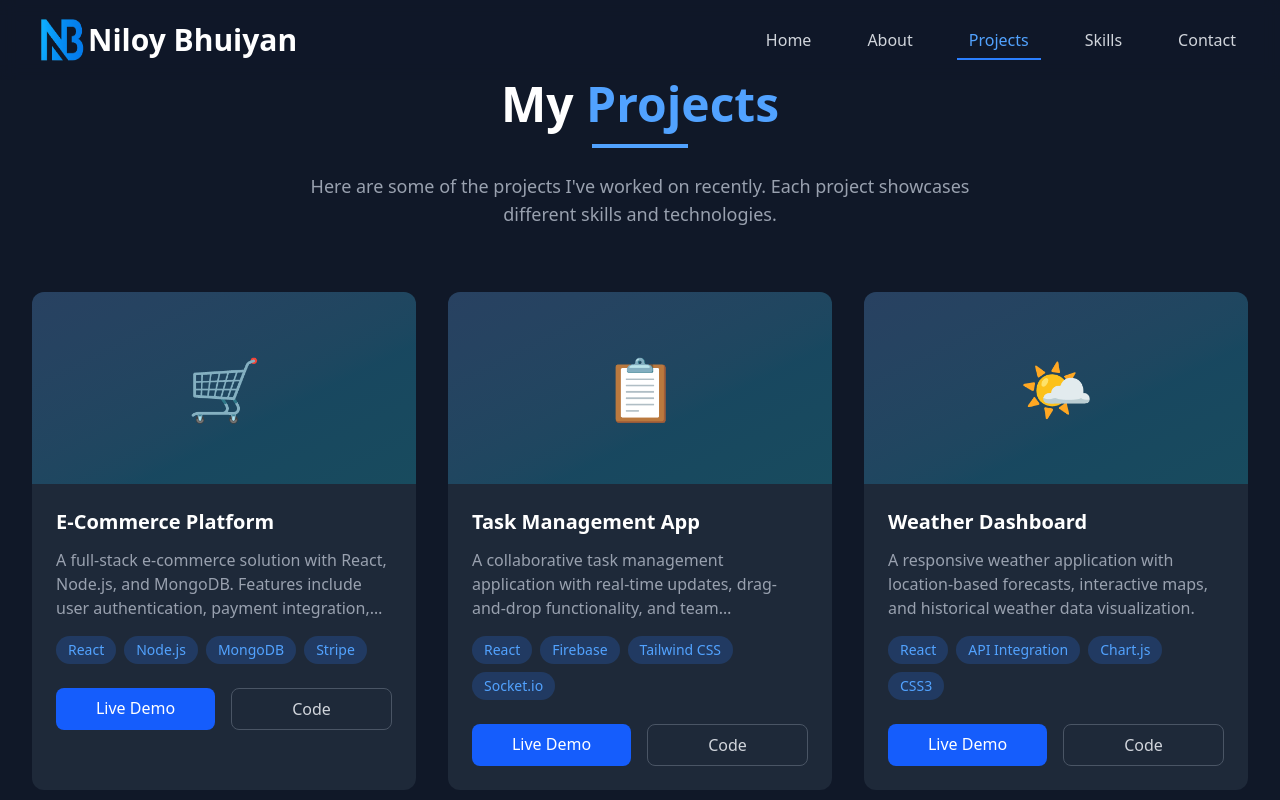
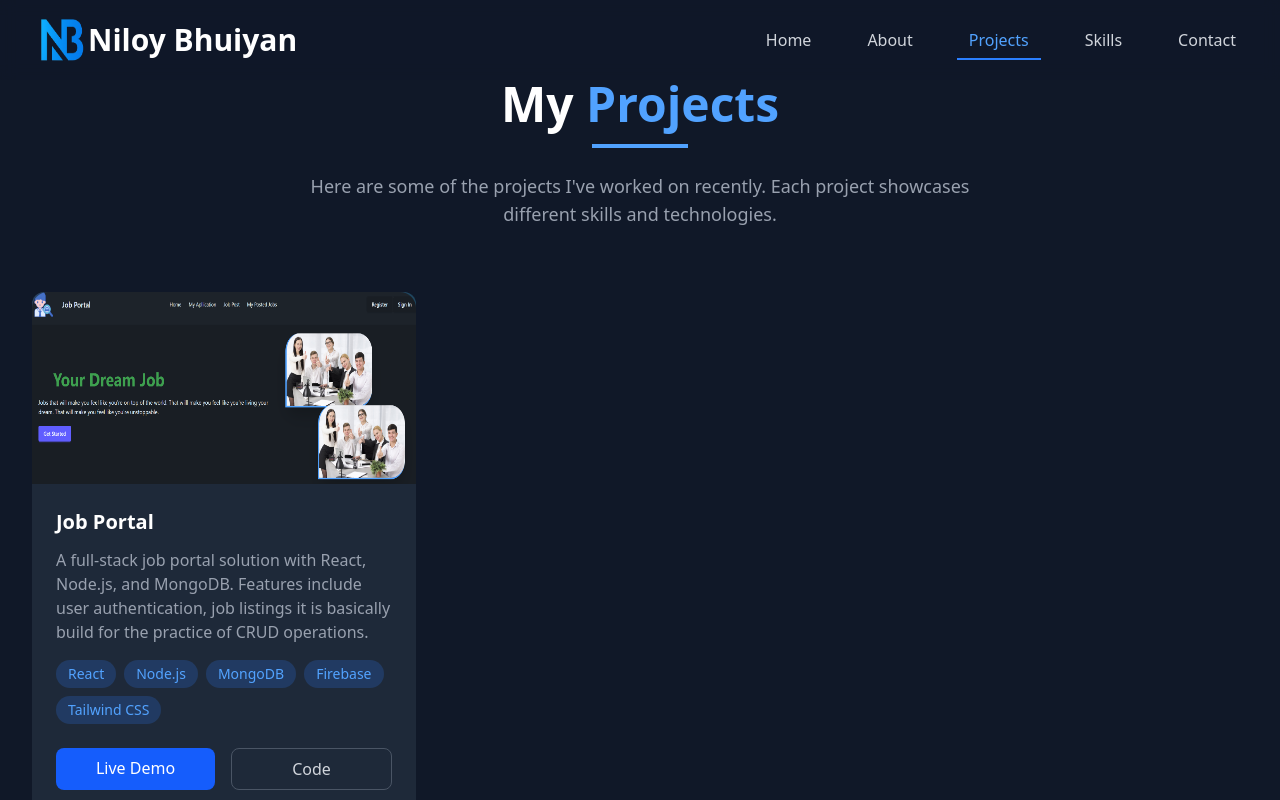
Before and after one commit to niloy8/Portfolioo, a React (Vite) app in the folder Niloy Devfolio/: page /projects in a window 1280 px wide. Shown: the top 800 px of the page. Built offline with nearby package versions, Linux system fonts and the light colour scheme.

Commit message:
Updated Components

```diff
--- a/Niloy Devfolio/src/Components/Projects/Project.tsx
+++ b/Niloy Devfolio/src/Components/Projects/Project.tsx
@@ -1,6 +1,6 @@
 import type { FC } from 'react';
 import { useEffect } from 'react';
-
+import firstProject from "../../assets/image.png"
 const Projects: FC = () => {
     useEffect(() => {
         // Scroll to top on page load
@@ -10,58 +10,14 @@ const Projects: FC = () => {
     const projects = [
         {
             id: 1,
-            title: "E-Commerce Platform",
-            description: "A full-stack e-commerce solution with React, Node.js, and MongoDB. Features include user authentication, payment integration, and admin dashboard.",
-            image: "🛒",
-            tags: ["React", "Node.js", "MongoDB", "Stripe"],
-            liveLink: "#",
-            githubLink: "#"
+            title: "Job Portal",
+            description: "A full-stack job portal solution with React, Node.js, and MongoDB. Features include user authentication, job listings it is basically build for the practice of CRUD operations.",
+            image: firstProject,
+            tags: ["React", "Node.js", "MongoDB", "Firebase", "Tailwind CSS"],
+            liveLink: "https://job-portal-ad35b.firebaseapp.com/",
+            githubLink: "https://github.com/niloy8/Job-Portal-Project"
         },
-        {
-            id: 2,
-            title: "Task Management App",
-            description: "A collaborative task management application with real-time updates, drag-and-drop functionality, and team collaboration features.",
-            image: "📋",
-            tags: ["React", "Firebase", "Tailwind CSS", "Socket.io"],
-            liveLink: "#",
-            githubLink: "#"
-        },
-        {
-            id: 3,
-            title: "Weather Dashboard",
-            description: "A responsive weather application with location-based forecasts, interactive maps, and historical weather data visualization.",
-            image: "🌤️",
-            tags: ["React", "API Integration", "Chart.js", "CSS3"],
-            liveLink: "#",
-            githubLink: "#"
-        },
-        {
-            id: 4,
-            title: "Social Media App",
-            description: "A full-featured social media platform with posts, comments, likes, real-time chat, and user profiles.",
-            image: "📱",
-            tags: ["React", "Express.js", "PostgreSQL", "Socket.io"],
-            liveLink: "#",
-            githubLink: "#"
-        },
-        {
-            id: 5,
-            title: "Portfolio Website",
-            description: "A modern, responsive portfolio website showcasing projects and skills with smooth animations and dark theme.",
-            image: "💼",
-            tags: ["React", "TypeScript", "Tailwind CSS", "Framer Motion"],
-            liveLink: "#",
-            githubLink: "#"
-        },
-        {
-            id: 6,
-            title: "Blog Platform",
-            description: "A content management system for bloggers with rich text editor, categories, tags, and SEO optimization.",
-            image: "📝",
-            tags: ["Next.js", "Prisma", "PostgreSQL", "TailwindCSS"],
-            liveLink: "#",
-            githubLink: "#"
-        }
+
     ];
 
     return (
@@ -88,13 +44,13 @@ const Projects: FC = () => {
                         >
                             {/* Project Image */}
                             <div className="h-48 bg-gradient-to-br from-blue-400/20 to-cyan-400/20 flex items-center justify-center">
-                                <span className="text-6xl">{project.image}</span>
+                                <span className="text-6xl"><img className='h-48 rounded-t-2xl' src={project.image} alt="Project-1" /></span>
                             </div>
 
                             {/* Project Content */}
                             <div className="p-6">
                                 <h3 className="text-xl font-bold text-white mb-3">{project.title}</h3>
-                                <p className="text-gray-400 mb-4 line-clamp-3">{project.description}</p>
+                                <p className="text-gray-400 mb-4">{project.description}</p>
 
                                 {/* Tags */}
                                 <div className="flex flex-wrap gap-2 mb-6">
@@ -132,15 +88,15 @@ const Projects: FC = () => {
                     ))}
                 </div>
 
-                {/* View All Projects Button */}
-                <div className="text-center mt-12 animate-fade-in-up animation-delay-1000">
+                {/* View All Projects Button  if needed in future*/}
+                {/* <div className="text-center mt-12 animate-fade-in-up animation-delay-1000">
                     <a
                         href="#"
                         className="inline-block px-8 py-4 border border-blue-400 text-blue-400 hover:bg-blue-400 hover:text-white rounded-lg transition-all duration-300 transform hover:scale-105"
                     >
                         View All Projects
                     </a>
-                </div>
+                </div> */}
             </div>
         </section>
     );
--- a/Niloy Devfolio/src/Components/Skills/Skills.tsx
+++ b/Niloy Devfolio/src/Components/Skills/Skills.tsx
@@ -1,7 +1,7 @@
 import type { FC } from 'react';
 import { useEffect } from 'react';
 import { BiLogoTypescript } from 'react-icons/bi';
-import { FaGithub, FaJsSquare, FaNode, FaReact } from "react-icons/fa";
+import { FaFigma, FaGithub, FaJsSquare, FaNode, FaReact } from "react-icons/fa";
 import { RiTailwindCssFill } from 'react-icons/ri';
 import { SiExpress, SiFirebase, SiMongodb } from 'react-icons/si';
 import { TiHtml5 } from 'react-icons/ti';
@@ -16,31 +16,29 @@ const Skills: FC = () => {
         {
             title: "Frontend",
             skills: [
-                { name: "React", level: 90, icon: <FaReact className='text-zinc-100' /> },
+                { name: "React", icon: <FaReact className='text-zinc-100' /> },
                 { name: "TypeScript", level: 'Beginner', icon: <BiLogoTypescript className='text-zinc-100' /> },
-                { name: "JavaScript", level: 95, icon: <FaJsSquare className='text-zinc-100' /> },
-                { name: "HTML/CSS", level: 90, icon: <TiHtml5 className='text-zinc-100' /> },
-                { name: "Tailwind CSS", level: 85, icon: <RiTailwindCssFill className='text-zinc-100' /> },
+                { name: "JavaScript", icon: <FaJsSquare className='text-zinc-100' /> },
+                { name: "HTML/CSS", icon: <TiHtml5 className='text-zinc-100' /> },
+                { name: "Tailwind CSS", icon: <RiTailwindCssFill className='text-zinc-100' /> },
             ]
         },
         {
             title: "Backend",
             skills: [
-                { name: "Node.js", level: 85, icon: <FaNode className='text-zinc-100' /> },
-                { name: "Express.js", level: 80, icon: <SiExpress className='text-zinc-100' /> },
-                { name: "MongoDB", level: 80, icon: <SiMongodb className='text-zinc-100' /> },
-                { name: "Firebase", level: 70, icon: <SiFirebase className='text-zinc-100' /> }
+                { name: "Node.js", icon: <FaNode className='text-zinc-100' /> },
+                { name: "Express.js", icon: <SiExpress className='text-zinc-100' /> },
+                { name: "MongoDB", icon: <SiMongodb className='text-zinc-100' /> },
+                { name: "Firebase", icon: <SiFirebase className='text-zinc-100' /> }
             ]
         },
         {
             title: "Tools & Others",
             skills: [
-                { name: "Git", level: 90, icon: <FaGithub className='text-zinc-100' /> },
-                { name: "Docker", level: 70, icon: "🐳" },
-                { name: "AWS", level: 65, icon: "☁️" },
-                { name: "Figma", level: 75, icon: "🎨" },
-                { name: "Jest", level: 70, icon: "🧪" },
-                { name: "Webpack", level: 65, icon: "📦" }
+                { name: "Git", icon: <FaGithub className='text-zinc-100' /> },
+
+                { name: "Figma", level: 'Basic', icon: <FaFigma className='text-zinc-100' /> },
+
             ]
         }
     ];
@@ -80,17 +78,12 @@ const Skills: FC = () => {
                                                 <span className="text-gray-300 font-medium">{skill.name}</span>
                                             </div>
                                             <span className="text-blue-400 font-semibold">
-                                                {typeof skill.level === 'number' ? `${skill.level}%` : skill.level}
+                                                {skill.level}
                                             </span>
                                         </div>
 
                                         <div className="w-full bg-gray-700 rounded-full h-2">
-                                            <div
-                                                className="bg-gradient-to-r from-blue-500 to-cyan-400 h-2 rounded-full transition-all duration-1000 ease-out"
-                                                style={{
-                                                    width: typeof skill.level === 'number' ? `${skill.level}%` : '30%'
-                                                }}
-                                            ></div>
+
                                         </div>
                                     </div>
                                 ))}
```
Also changed, not shown: Niloy Devfolio/src/assets/image.png (added).
